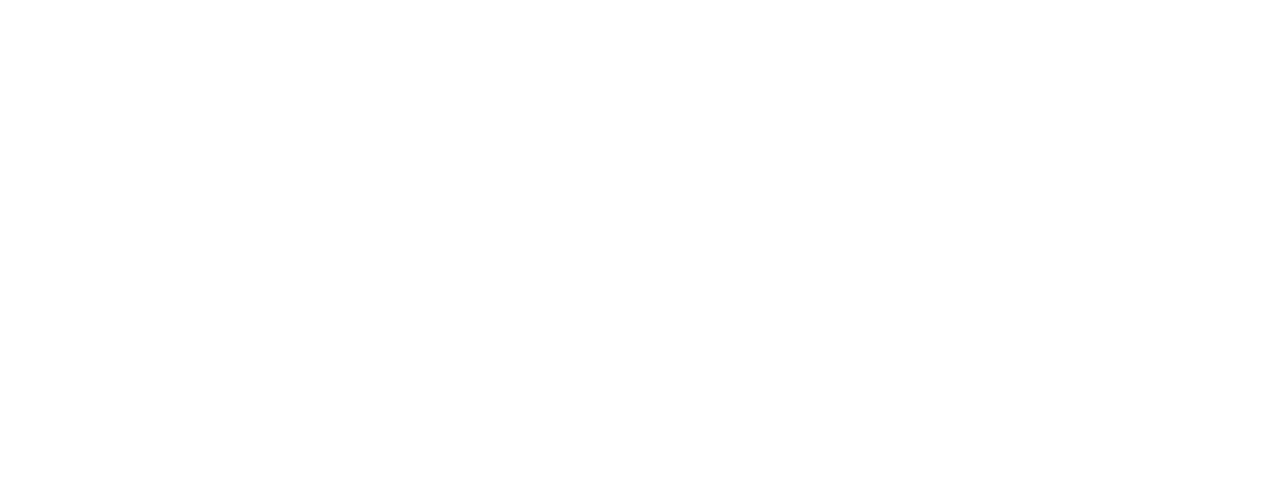
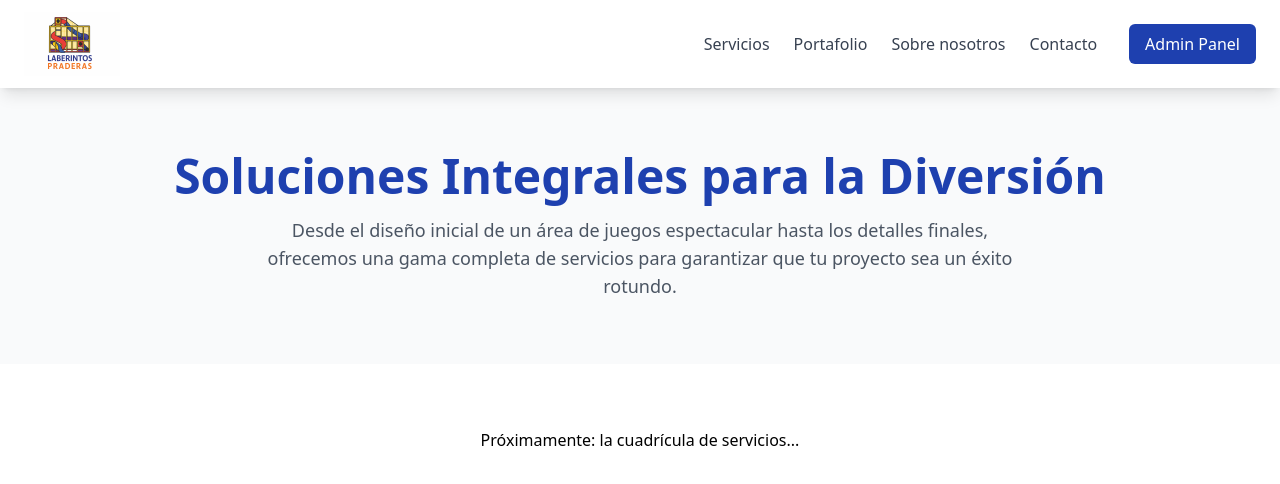
Before and after one commit to FrankLovelace/LaberintosVueFrontend, a Vue app: page /servicios in a window 1280 px wide. Before the commit this address had no page. Shown: the top 484 px of the page. Built offline with nearby package versions, Linux system fonts and the light colour scheme; the HTML template or start-up script is replaced by a standard one.

Commit message:
agregamos y ruteamos la pagina de servicios

```diff
--- a/src/components/Navbar.vue
+++ b/src/components/Navbar.vue
@@ -14,7 +14,7 @@
     <div class="container mx-auto px-6">
       <div class="flex justify-between items-center py-3">
         <RouterLink to="/">
-          <img src="/images/logo.png" alt="Logo Laberintos Praderas" class="h-14 w-auto" />
+          <img src="/images/logo.png" alt="Logo Laberintos Praderas" class="h-16 w-auto" />
         </RouterLink>
 
         <div>
--- a/src/components/TrustedBy.vue
+++ b/src/components/TrustedBy.vue
@@ -49,7 +49,7 @@
           v-for="cliente in clientes"
           :key="cliente.id"
           :to="'/clientes/' + cliente.id"
-          class="flex justify-center items-center h-20 w-40 transition duration-300 ease-in-out grayscale opacity-70 hover:grayscale-0 hover:opacity-100"
+          class="flex justify-center items-center h-30 w-60 transition duration-300 ease-in-out"
           :title="cliente.nombre"
         >
           <img
--- a/src/router/index.ts
+++ b/src/router/index.ts
@@ -9,12 +9,12 @@
       name: 'home',
       component: HomeView, // Le decimos que cargue nuestro componente HomeView
     },
-    // Puedes añadir más rutas aquí en el futuro
-    // {
-    //   path: '/portafolio',
-    //   name: 'portafolio',
-    //   component: () => import('../views/PortfolioView.vue')
-    // }
+    {
+      path: '/servicios',
+      name: 'servicios',
+      // Esto es "lazy loading"
+      component: () => import('../views/ServicesView.vue'),
+    },
   ],
 })
 
--- /dev/null
+++ b/src/views/ServicesView.vue
@@ -0,0 +1,29 @@
+<script setup lang="ts">
+import Navbar from '@/components/Navbar.vue'
+</script>
+
+<template>
+  <div>
+    <Navbar />
+    <main class="bg-white">
+      <section class="py-16 bg-gray-50 text-center">
+        <div class="container mx-auto px-6">
+          <h1 class="text-4xl md:text-5xl font-extrabold text-primary">
+            Soluciones Integrales para la Diversión
+          </h1>
+          <p class="mt-4 max-w-3xl mx-auto text-lg text-gray-600">
+            Desde el diseño inicial de un área de juegos espectacular hasta los detalles finales,
+            ofrecemos una gama completa de servicios para garantizar que tu proyecto sea un éxito
+            rotundo.
+          </p>
+        </div>
+      </section>
+
+      <section class="py-16">
+        <div class="container mx-auto px-6">
+          <p class="text-center">Próximamente: la cuadrícula de servicios...</p>
+        </div>
+      </section>
+    </main>
+  </div>
+</template>
```
